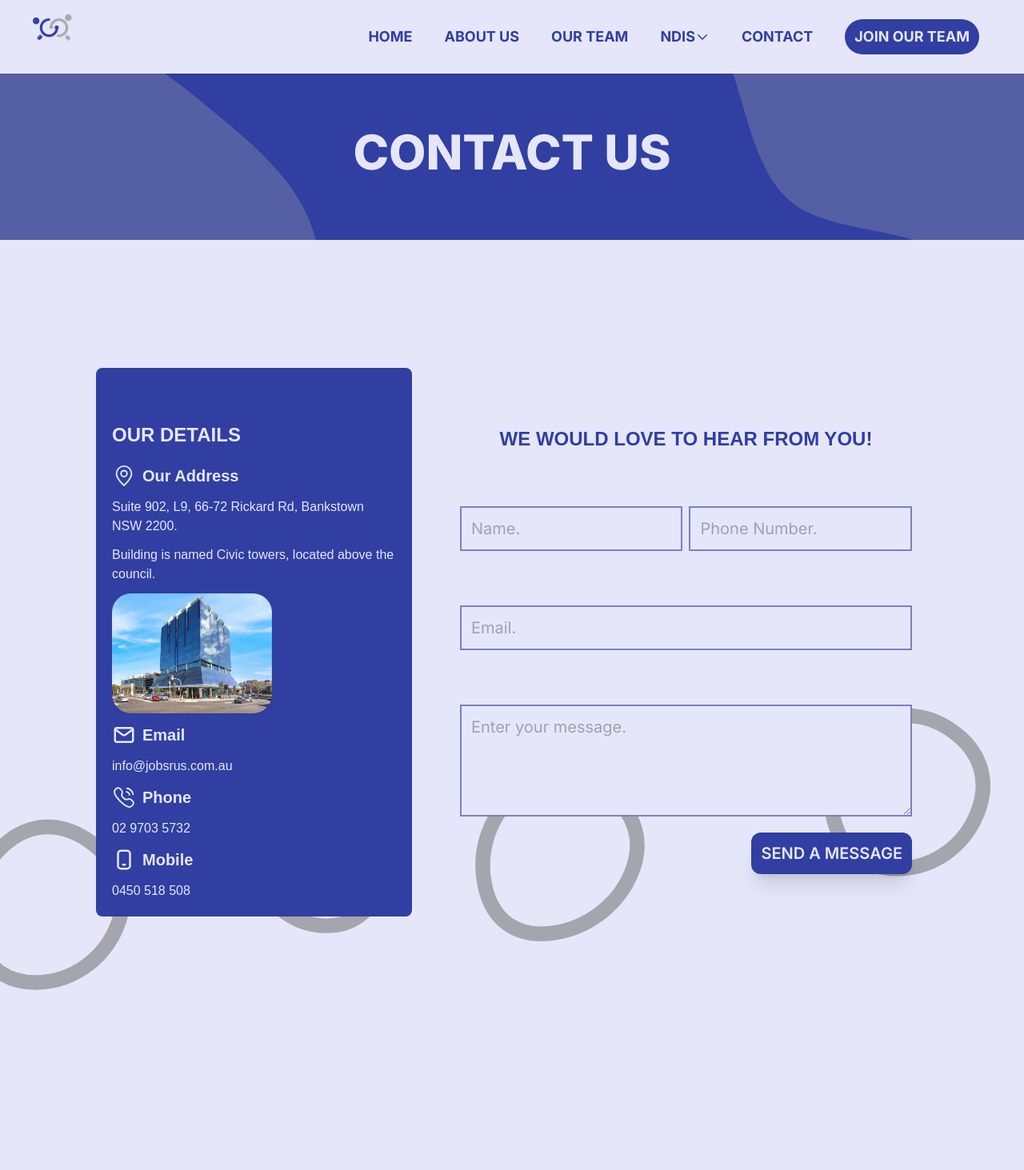
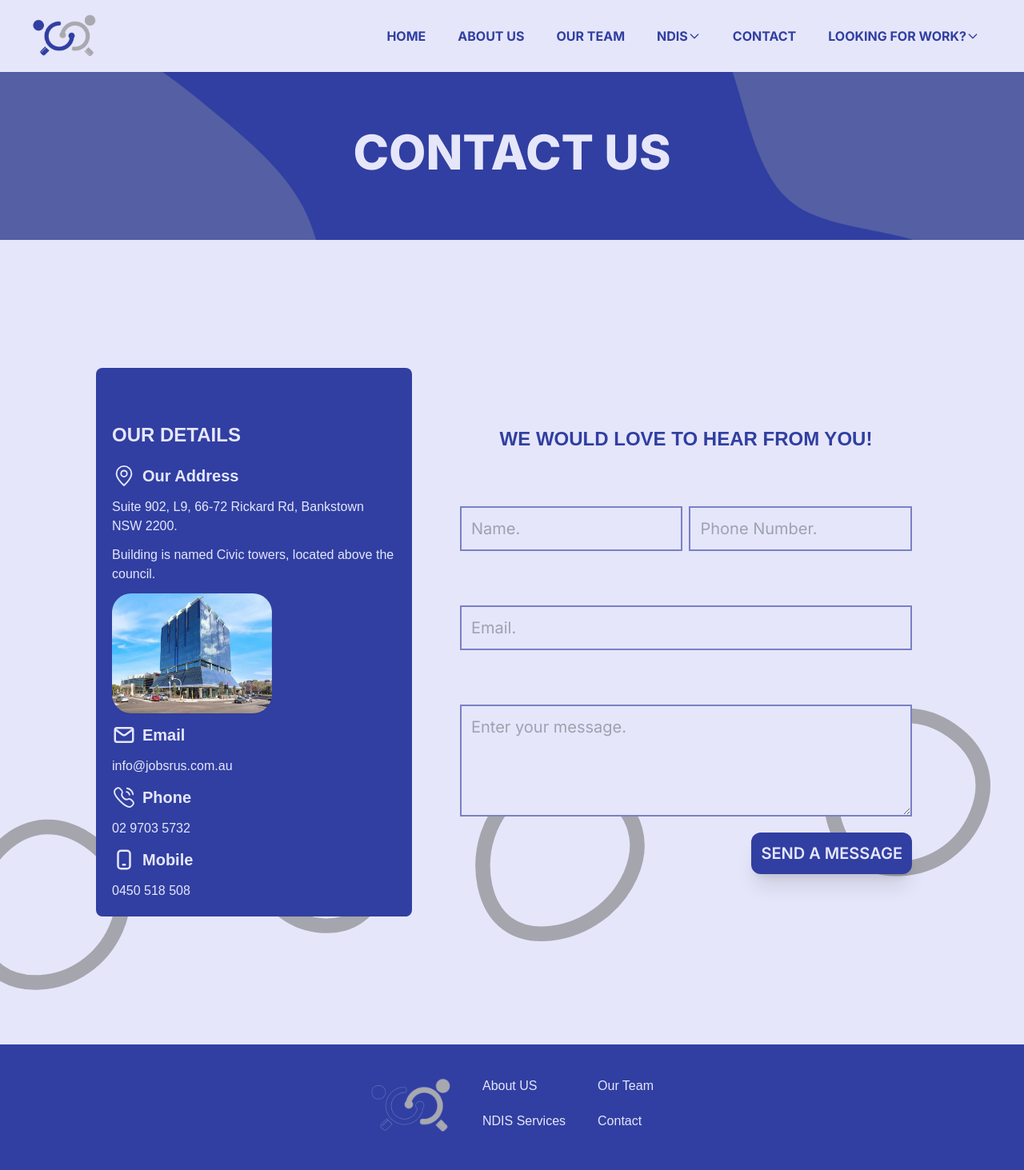
Before and after one commit to bluewael98/JobsRUs-V2, a Next.js app: page /contact in a window 1280 px wide. Shown: the top 1463 px of the page at 80% size. Before the commit the page ends 1306 px from the top, so only its background shows below. Built offline with nearby package versions, Linux system fonts and the light colour scheme; a web font is replaced by a local one.

Commit message:
added navbar dropdown for looking for work

```diff
--- a/src/app/layout.tsx
+++ b/src/app/layout.tsx
@@ -1,6 +1,7 @@
 import "./globals.css";
 import { Inter } from "next/font/google";
 import Navbar from "@/components/Navbar";
+import Footer from "@/components/Footer";
 
 const inter = Inter({ subsets: ["latin"] });
 
@@ -19,6 +20,7 @@ export default function RootLayout({
       <body className={inter.className}>
         <Navbar />
         {children}
+        <Footer />
       </body>
     </html>
   );
--- /dev/null
+++ b/src/components/Footer.tsx
@@ -0,0 +1,54 @@
+"use client";
+import React from "react";
+import Link from "next/link";
+
+const Footer = () => {
+  const handleClick = () => {
+    window.scrollTo(0, 0);
+  };
+  return (
+    <div className="flex flex-col justify-center items-center w-screen bottom-0  bg-primary text-lavender z-[60]  cursor-pointer py-10 gap-10">
+      <div className="flex justify-center gap-10">
+        <div className="flex flex-col justify-center item-center content-center text-center">
+          <img src="/jobsrus.png" alt="" className=" w-[100px]" />
+        </div>
+        <div className="flex justify-start  flex-col  gap-5 font-Bebas ">
+          <Link
+            href="/about"
+            onClick={handleClick}
+            className="hover:underline-offset-1 hover:underline "
+          >
+            About US
+          </Link>
+          <Link
+            href="ndis-services"
+            onClick={handleClick}
+            className="hover:underline-offset-1 hover:underline "
+          >
+            NDIS Services
+          </Link>
+        </div>
+
+        <div className="flex justify-start  flex-col  gap-5 font-Bebas ">
+          <Link
+            href="/our-team"
+            onClick={handleClick}
+            className="hover:underline-offset-1 hover:underline "
+          >
+            Our Team
+          </Link>
+          <Link
+            href="/contact"
+            onClick={handleClick}
+            className="hover:underline-offset-1 hover:underline "
+          >
+            Contact
+          </Link>
+        </div>
+      </div>
+      <p>Copyright © 2023 JobsRUs</p>
+    </div>
+  );
+};
+
+export default Footer;
--- a/src/components/Navbar.tsx
+++ b/src/components/Navbar.tsx
@@ -23,12 +23,18 @@ const Navbar = () => {
         <nav
           className={`fixed top-0 w-screen text-lg flex px-10 py-4 justify-center items-center z-40 shadow-sm text-primary font-bebas font-semibold bg-lavender `}
         >
-          <div className=" flex justify-between w-full max-w-[1400px]">
-            <div className="min-w-[200px]">
-              <img src="/jobsrus.png" className="max-w-[50px]" />
+          <div className=" flex justify-between w-full max-w-[1400px] py-0 px-0">
+            <div className="flex flex-row justify-center items-center gap-2">
+              <img src="/jobsrus.png" className="max-w-[80px] " />
+              <p className="text-2xl font-bold hidden min-[1400px]:flex ">
+                JOBS<span className="text-alt2">R</span>US{" "}
+              </p>
+              <p className="font-normal text-[16px] hidden min-[1400px]:flex">
+                Your Goal, Our Target.
+              </p>
             </div>
 
-            <div className="flex justify-center items-center gap-4 font-bebas text-[18px] font-bold ">
+            <div className="flex justify-center items-center gap-3 font-bebas text-[16px] font-bold ">
               <div className=" rounded-md py-2 px-4 transition duration-300 flex justify-center items-center gap-10">
                 <Link
                   href="/"
@@ -60,13 +66,14 @@ const Navbar = () => {
                   label="NDIS"
                   inline={true}
                   className="w-[200px] bg-lavender shadow-lg"
+                  data-dropdown-toggle="{hover}"
                 >
                   <Dropdown.Item>
                     <Link
                       href="/ndis-pricing"
                       className="group text-primary transition-all duration-300 ease-in-out"
                     >
-                      <h2 className="bg-left-bottom bg-gradient-to-r from-primary to-primary bg-[length:0%_2px] bg-no-repeat group-hover:bg-[length:100%_2px] group-hover:opacity-80 transition-all duration-500 ease-out">
+                      <h2 className="text-[16px] bg-left-bottom bg-gradient-to-r from-primary to-primary bg-[length:0%_2px] bg-no-repeat group-hover:bg-[length:100%_2px] group-hover:opacity-80 transition-all duration-500 ease-out">
                         NDIS SERVICES
                       </h2>
                     </Link>
@@ -76,7 +83,7 @@ const Navbar = () => {
                       href="/ndis-services"
                       className="group text-primary transition-all duration-300 ease-in-out"
                     >
-                      <h2 className="bg-left-bottom bg-gradient-to-r from-primary to-primary bg-[length:0%_2px] bg-no-repeat group-hover:bg-[length:100%_2px] group-hover:opacity-80 transition-all duration-500 ease-out">
+                      <h2 className="text-[16px] bg-left-bottom bg-gradient-to-r from-primary to-primary bg-[length:0%_2px] bg-no-repeat group-hover:bg-[length:100%_2px] group-hover:opacity-80 transition-all duration-500 ease-out">
                         NDIS PRICING
                       </h2>
                     </Link>
@@ -90,14 +97,33 @@ const Navbar = () => {
                     CONTACT
                   </h2>
                 </Link>
-                <Link
-                  href="/work-with-us"
-                  className="group text-lavender transition-all duration-300 ease-in-out"
+
+                <Dropdown
+                  label="LOOKING FOR WORK?"
+                  inline={true}
+                  className="w-[200px] bg-lavender shadow-lg"
                 >
-                  <h2 className="bg-left-bottom bg-primary bg-gradient-to-r from-lavender to-lavender bg-[length:0%_50px] bg-no-repeat group-hover:bg-[length:100%_50px] group-hover:opacity-80 group-hover:text-primary transition-all duration-500 ease-out py-2 px-3 rounded-full">
-                    JOIN OUR TEAM
-                  </h2>
-                </Link>
+                  <Dropdown.Item>
+                    <Link
+                      href="/ndis-pricing"
+                      className="group text-primary transition-all duration-300 ease-in-out"
+                    >
+                      <h2 className="text-[16px] bg-left-bottom bg-gradient-to-r from-primary to-primary bg-[length:0%_2px] bg-no-repeat group-hover:bg-[length:100%_2px] group-hover:opacity-80 transition-all duration-500 ease-out">
+                        JOIN OUR TEAM
+                      </h2>
+                    </Link>
+                  </Dropdown.Item>
+                  <Dropdown.Item>
+                    <Link
+                      href="/ndis-services"
+                      className="group text-primary transition-all duration-300 ease-in-out"
+                    >
+                      <h2 className="text-[16px] bg-left-bottom bg-gradient-to-r from-primary to-primary bg-[length:0%_2px] bg-no-repeat group-hover:bg-[length:100%_2px] group-hover:opacity-80 transition-all duration-500 ease-out">
+                        DISABILITY WORK PORTAL
+                      </h2>
+                    </Link>
+                  </Dropdown.Item>
+                </Dropdown>
               </div>
             </div>
           </div>
```
